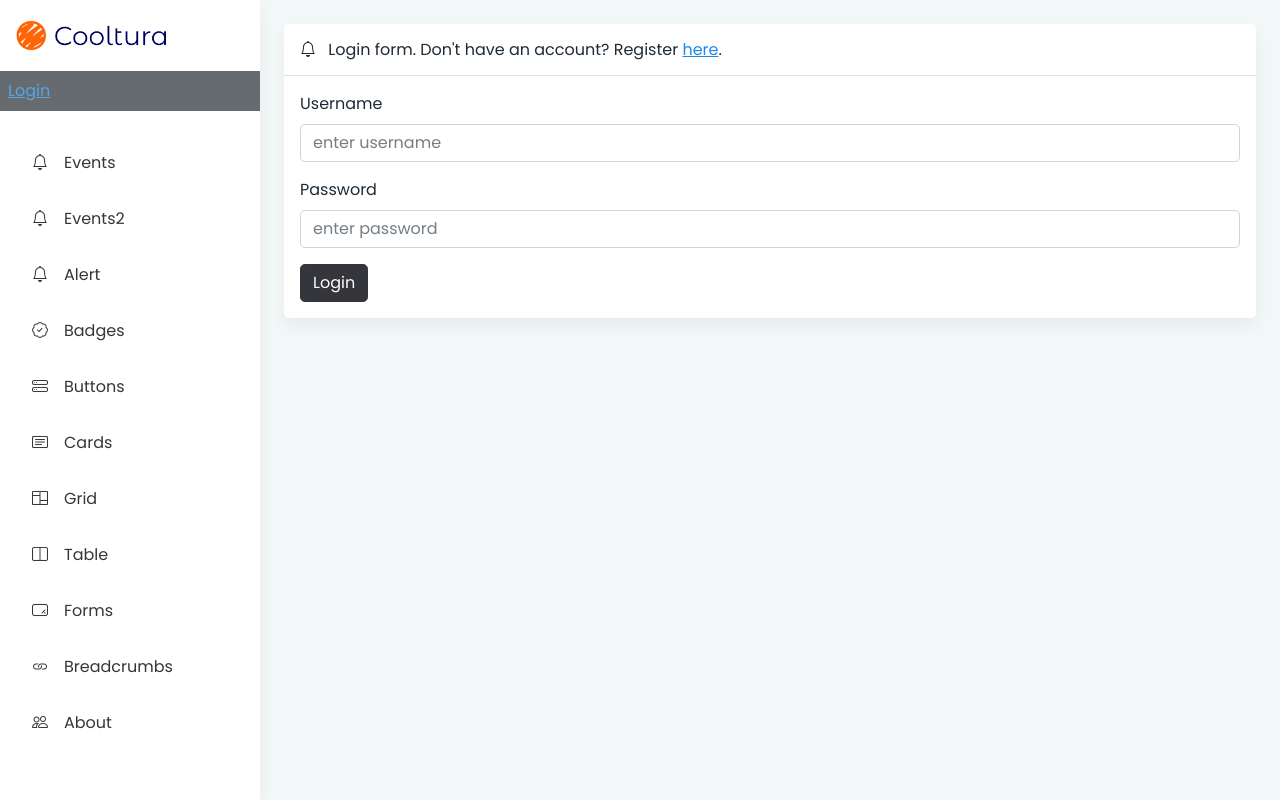
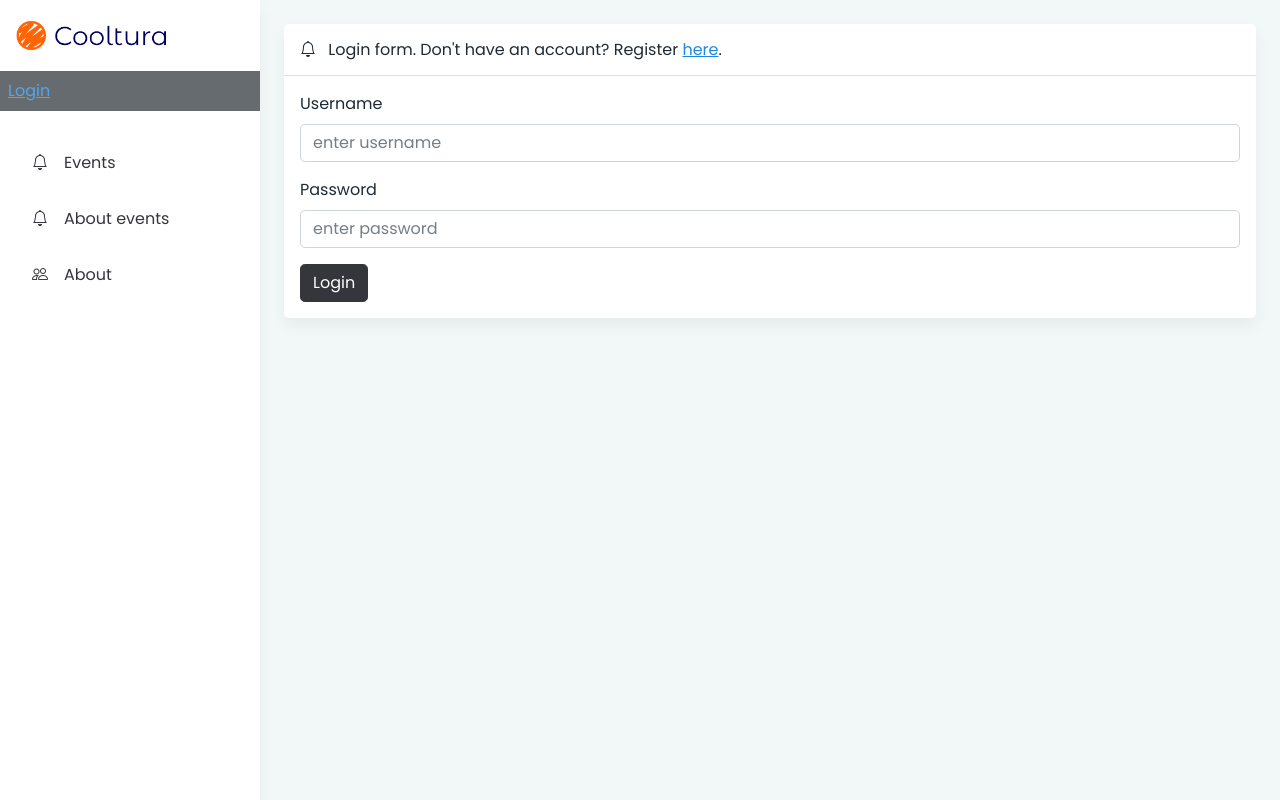
Before and after one commit to LovroZokovic/Projekt-Cooltura, a React (Create React App) app in the folder frontend/: page /#/login in a window 1280 px wide. Built offline with nearby package versions, Linux system fonts and the light colour scheme.

Commit message:
sidbar cleaned

```diff
--- a/frontend/src/layouts/Sidebar.js
+++ b/frontend/src/layouts/Sidebar.js
@@ -9,49 +9,9 @@ const navigation = [
     icon: "bi bi-bell",
   },
   {
-    title: "Events2",
+    title: "About events",
     href: "/events",
     icon: "bi bi-bell",
-  },
-  {
-    title: "Alert",
-    href: "/alerts",
-    icon: "bi bi-bell",
-  },
-  {
-    title: "Badges",
-    href: "/badges",
-    icon: "bi bi-patch-check",
-  },
-  {
-    title: "Buttons",
-    href: "/buttons",
-    icon: "bi bi-hdd-stack",
-  },
-  {
-    title: "Cards",
-    href: "/cards",
-    icon: "bi bi-card-text",
-  },
-  {
-    title: "Grid",
-    href: "/grid",
-    icon: "bi bi-columns",
-  },
-  {
-    title: "Table",
-    href: "/table",
-    icon: "bi bi-layout-split",
-  },
-  {
-    title: "Forms",
-    href: "/forms",
-    icon: "bi bi-textarea-resize",
-  },
-  {
-    title: "Breadcrumbs",
-    href: "/breadcrumbs",
-    icon: "bi bi-link",
   },
   {
     title: "About",
```
